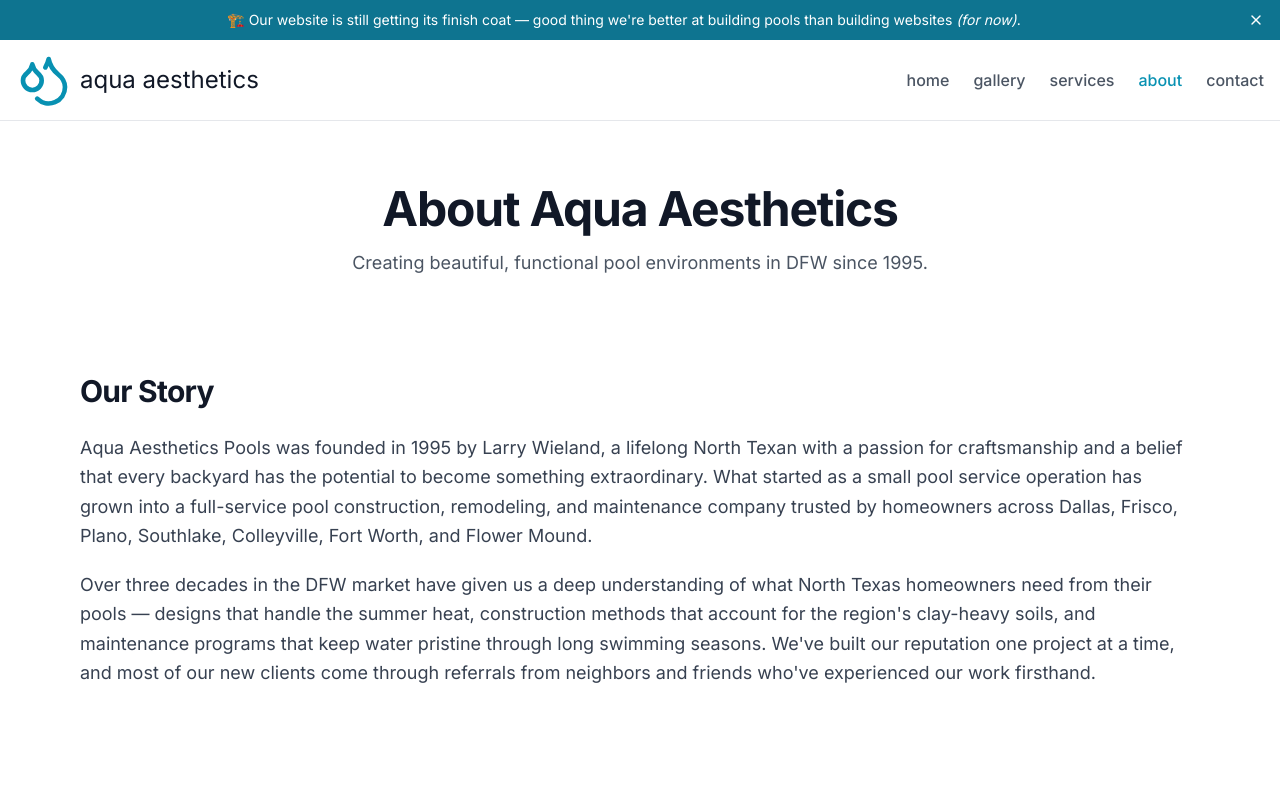
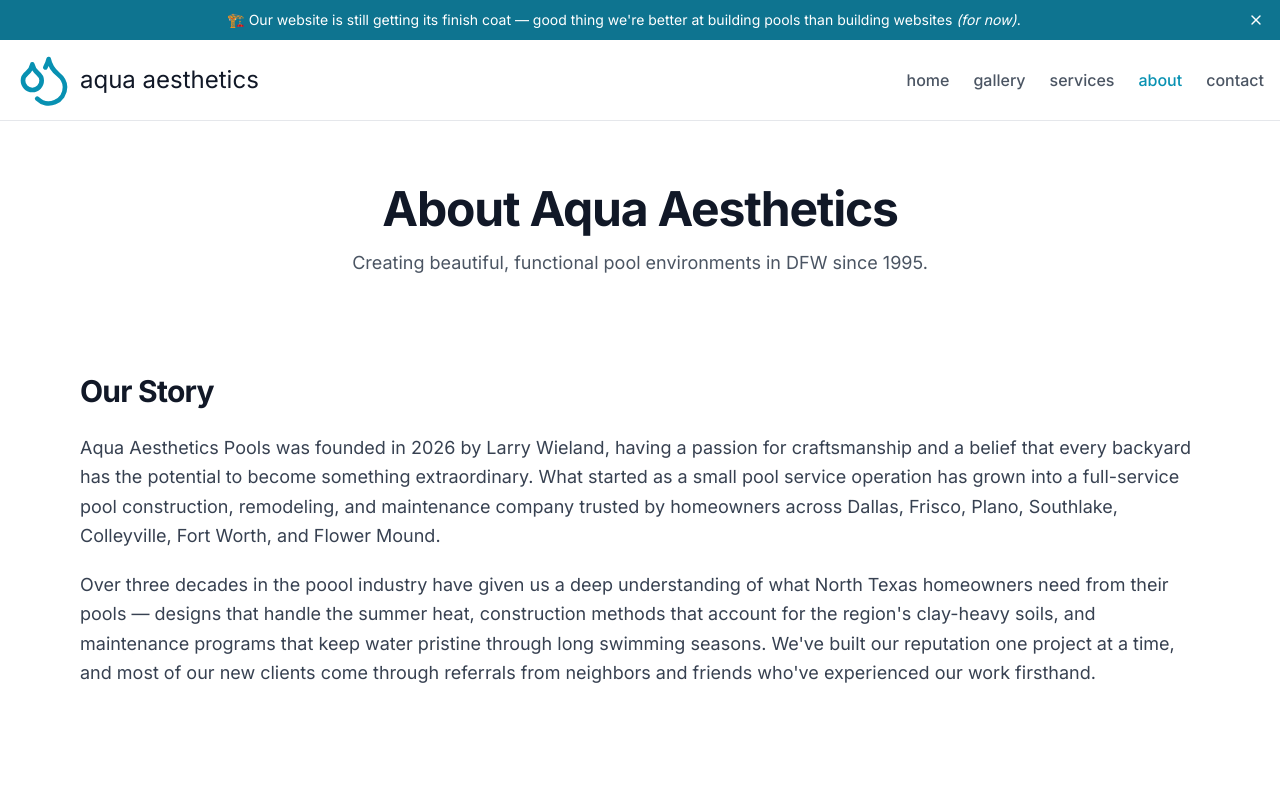
Before and after one commit to bstep0/aqua-aesthetics, a Next.js app: page /about in a window 1280 px wide. Shown: the top 800 px of the page. Built offline with nearby package versions, Linux system fonts and the light colour scheme.

Commit message:
Edit to about page.

```diff
--- a/app/about/page.tsx
+++ b/app/about/page.tsx
@@ -35,14 +35,14 @@ export default function AboutPage() {
 
           <div className="space-y-5 text-lg leading-relaxed text-gray-700">
             <p>
-              Aqua Aesthetics Pools was founded in 1995 by Larry Wieland, a lifelong North Texan with a passion for
+              Aqua Aesthetics Pools was founded in 2026 by Larry Wieland, having a passion for
               craftsmanship and a belief that every backyard has the potential to become something extraordinary. What
               started as a small pool service operation has grown into a full-service pool construction, remodeling, and
               maintenance company trusted by homeowners across Dallas, Frisco, Plano, Southlake, Colleyville, Fort
               Worth, and Flower Mound.
             </p>
             <p>
-              Over three decades in the DFW market have given us a deep understanding of what North Texas homeowners
+              Over three decades in the poool industry have given us a deep understanding of what North Texas homeowners
               need from their pools — designs that handle the summer heat, construction methods that account for the
               region's clay-heavy soils, and maintenance programs that keep water pristine through long swimming
               seasons. We've built our reputation one project at a time, and most of our new clients come through
```
